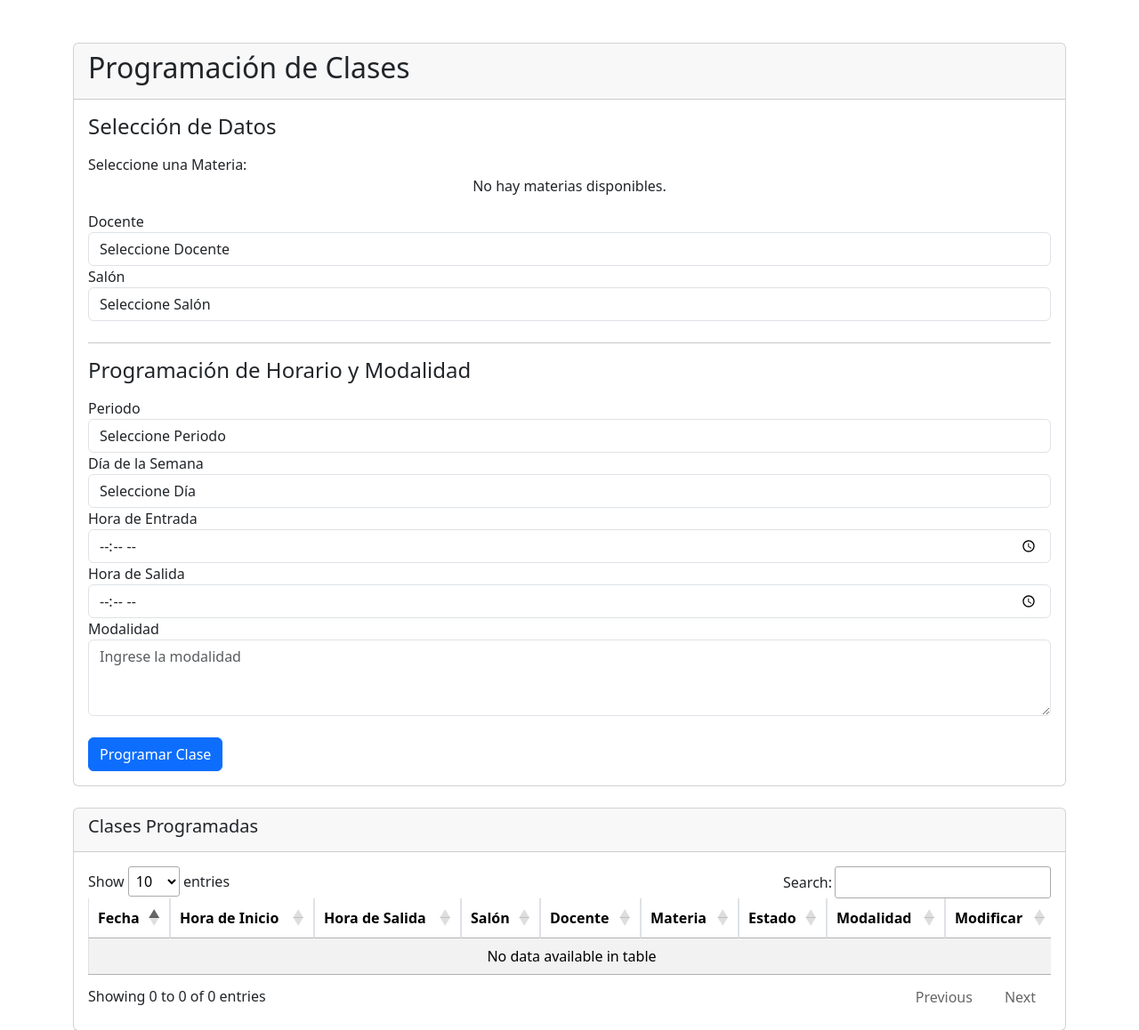
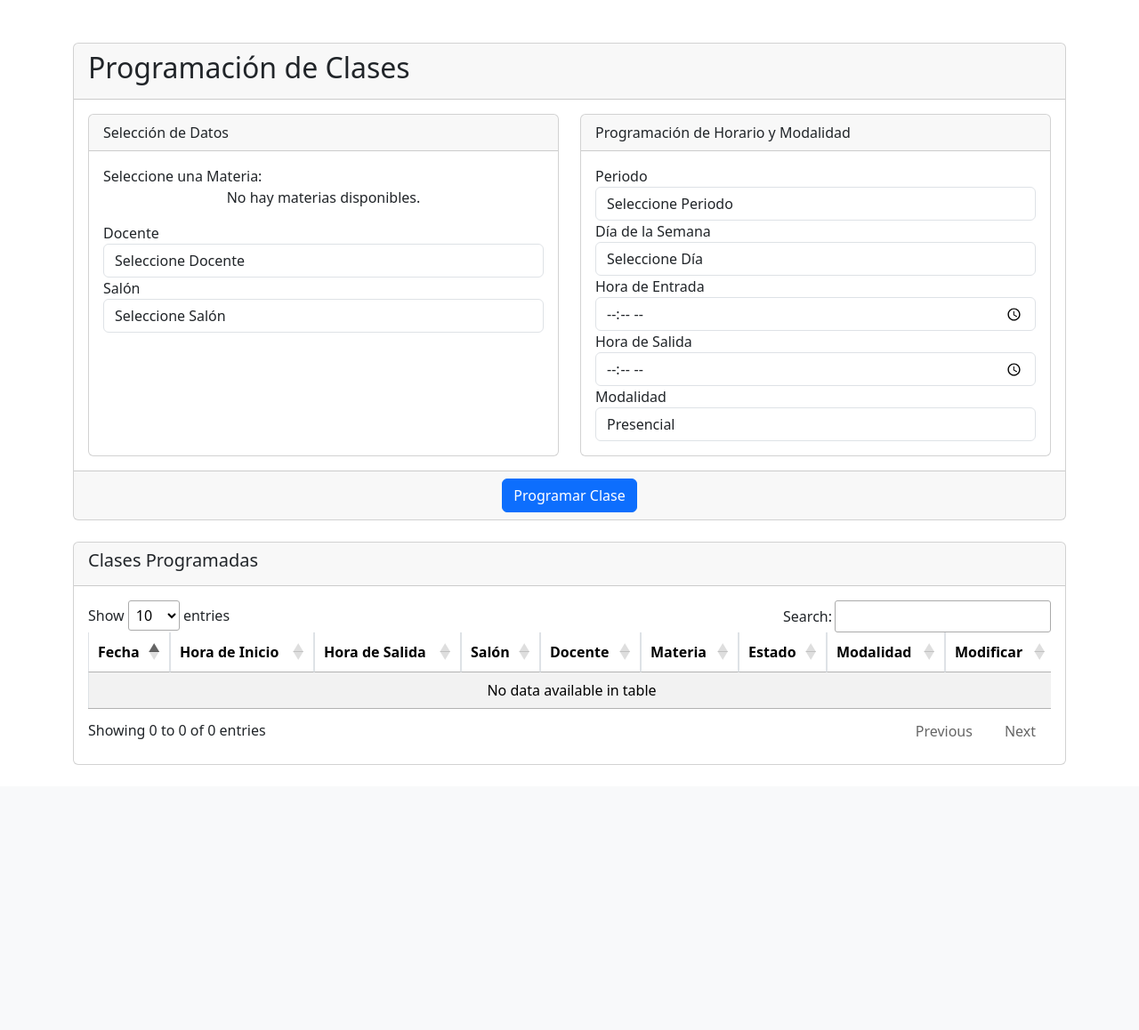
Before and after one commit to Sebiant/Udev, a PHP site: page /programador/programador-vista.php in a window 1280 px wide. Shown: the part 56-1214 px from the top of the page at 89% size. After the commit the page ends 916 px from the top, so only its background shows below. Run offline with PHP 8.4, Linux system fonts and the light colour scheme; data that the repository does not hold is empty; a stand-in replaces the project's code that opens the database connection; some libraries are stand-ins or nearby versions.

Commit message:
cambios en su aspecto grafico

```diff
--- a/programador/programador-vista.php
+++ b/programador/programador-vista.php
@@ -18,12 +18,12 @@ $result_periodos = $conn->query($sql_periodos);
             <h2>Programación de Clases</h2>
         </div>
         <div class="card-body">
+            <div class="row">
+                <div class="col-md-6">
+                    <div class="card h-100">
+                        <div class="card-header">Selección de Datos</div>
+                        <div class="card-body">
                             <form id="formProgramador">
-                <!-- Sección: Selección de Datos -->
-                <div class="mb-4">
-                    <h4 class="mb-3">Selección de Datos</h4>
-
-                    <!-- Sección de selección de materia -->
                                 <div class="form-group">
                                     <label class="titulo">Seleccione una Materia: </label>
                                     <div class="materias-container">
@@ -50,7 +50,6 @@ $result_periodos = $conn->query($sql_periodos);
                                     <input type="hidden" name="materia" id="materiaSeleccionada">
                                 </div>
 
-                    <!-- Docentes -->
                                 <div class="form-group">
                                     <label for="docente">Docente</label>
                                     <select id="docente" name="docente" class="form-control">
@@ -63,7 +62,6 @@ $result_periodos = $conn->query($sql_periodos);
                                     </select>
                                 </div>
 
-                    <!-- Salón -->
                                 <div class="form-group">
                                     <label for="salon">Salón</label>
                                     <select id="salon" name="salon" class="form-control">
@@ -75,15 +73,15 @@ $result_periodos = $conn->query($sql_periodos);
                                         <?php endwhile; ?>
                                     </select>
                                 </div>
+                            </form>
+                        </div>
+                    </div>
                 </div>
 
-                <hr>
-
-                <!-- Sección: Programación de Horario y Modalidad -->
-                <div>
-                    <h4 class="mb-3">Programación de Horario y Modalidad</h4>
-
-                    <!-- Periodo -->
+                <div class="col-md-6">
+                    <div class="card h-100">
+                        <div class="card-header">Programación de Horario y Modalidad</div>
+                        <div class="card-body">
                             <div class="form-group">
                                 <label for="periodo">Periodo</label>
                                 <select id="periodo" name="periodo" class="form-control">
@@ -119,13 +117,18 @@ $result_periodos = $conn->query($sql_periodos);
 
                             <div class="form-group">
                                 <label for="modalidad">Modalidad</label>
-                        <textarea id="modalidad" name="modalidad" class="form-control" rows="3" placeholder="Ingrese la modalidad"></textarea>
+                                <select id="modalidad" name="modalidad" class="form-control">
+                                    <option value="presencial">Presencial</option>
+                                    <option value="virtual">Virtual</option>
+                                </select>
                             </div>
-
-                    <br>
-                    <button type="Button" onclick="ProgramarClase()" class="btn btn-primary">Programar Clase</button>
                         </div>
-            </form>
+                    </div>
+                </div>
+            </div>
+        </div>
+        <div class="card-footer text-center">
+            <button type="button" onclick="ProgramarClase()" class="btn btn-primary">Programar Clase</button>
         </div>
     </div>
 </div>
```
Lines whose indentation alone changed are shown as unchanged.
